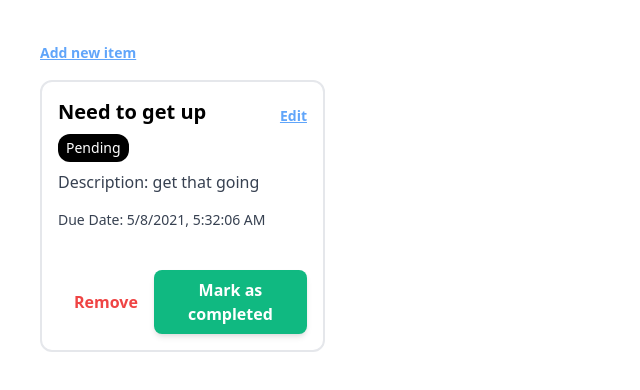
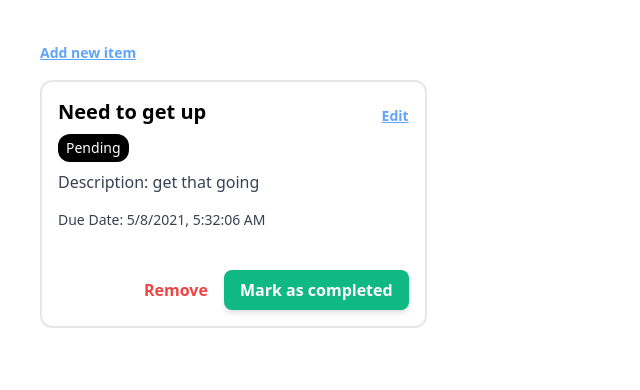
Before and after one commit to JLtheCoder/tailwind-todos, a React (Create React App) app: page / in a window 1280 px wide. Shown: the top 390 px of the page, without its empty margins (0-640 px from the left). Built offline with nearby package versions, Linux system fonts and the light colour scheme.

Commit message:
Update grid

```diff
--- a/src/components/foundation/Grid.jsx
+++ b/src/components/foundation/Grid.jsx
@@ -2,7 +2,7 @@
 
 function Grid({ children }) {
   return (
-    <div className="grid grid-cols-1 sm:grid-cols-1 md:grid-cols-2 lg:grid-cols-3 xl:grid-cols-4 gap-5">
+    <div className="grid grid-cols-1 sm:grid-cols-1 md:grid-cols-2 lg:grid-cols-2 xl:grid-cols-3 gap-5">
       {children}
     </div>
   );
```
